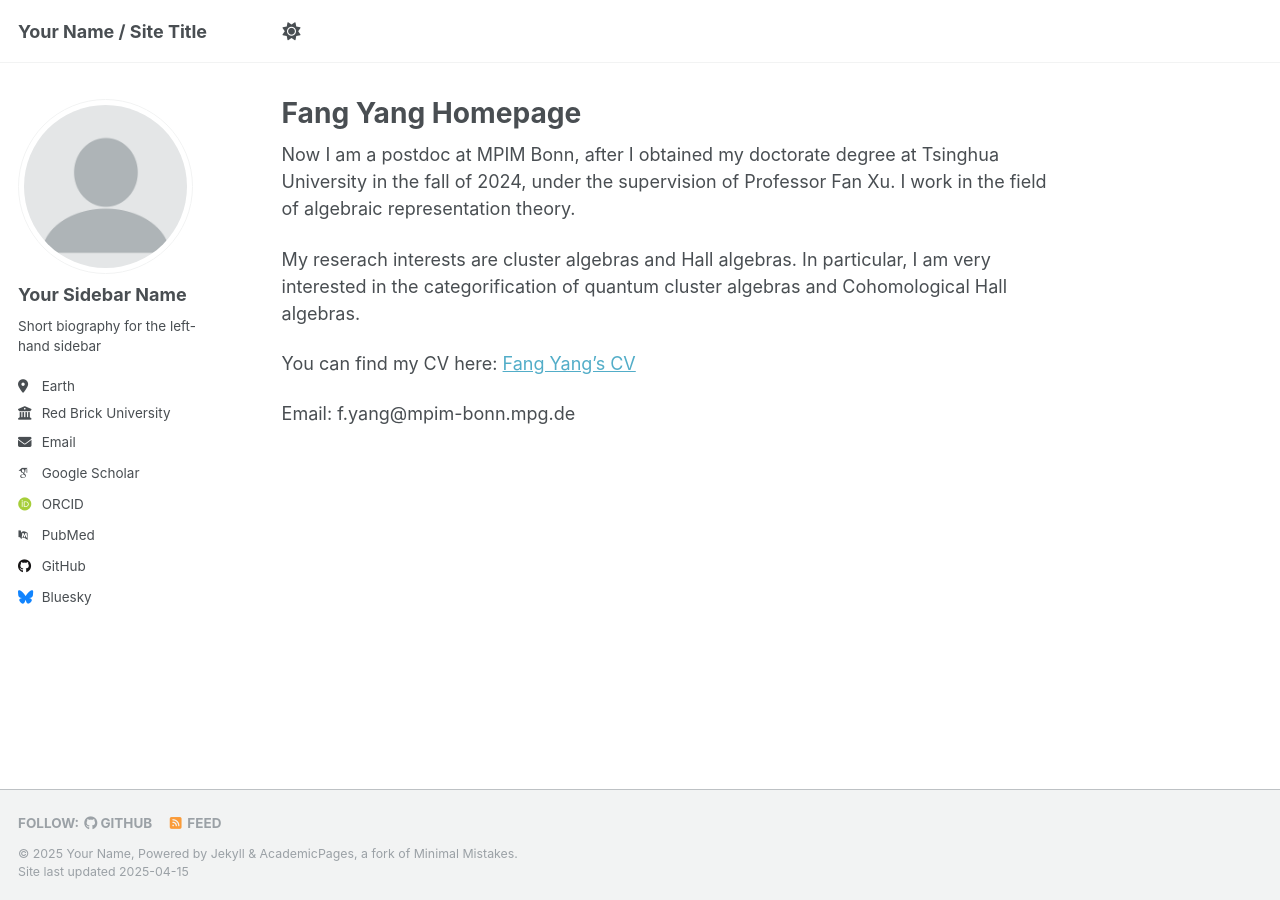
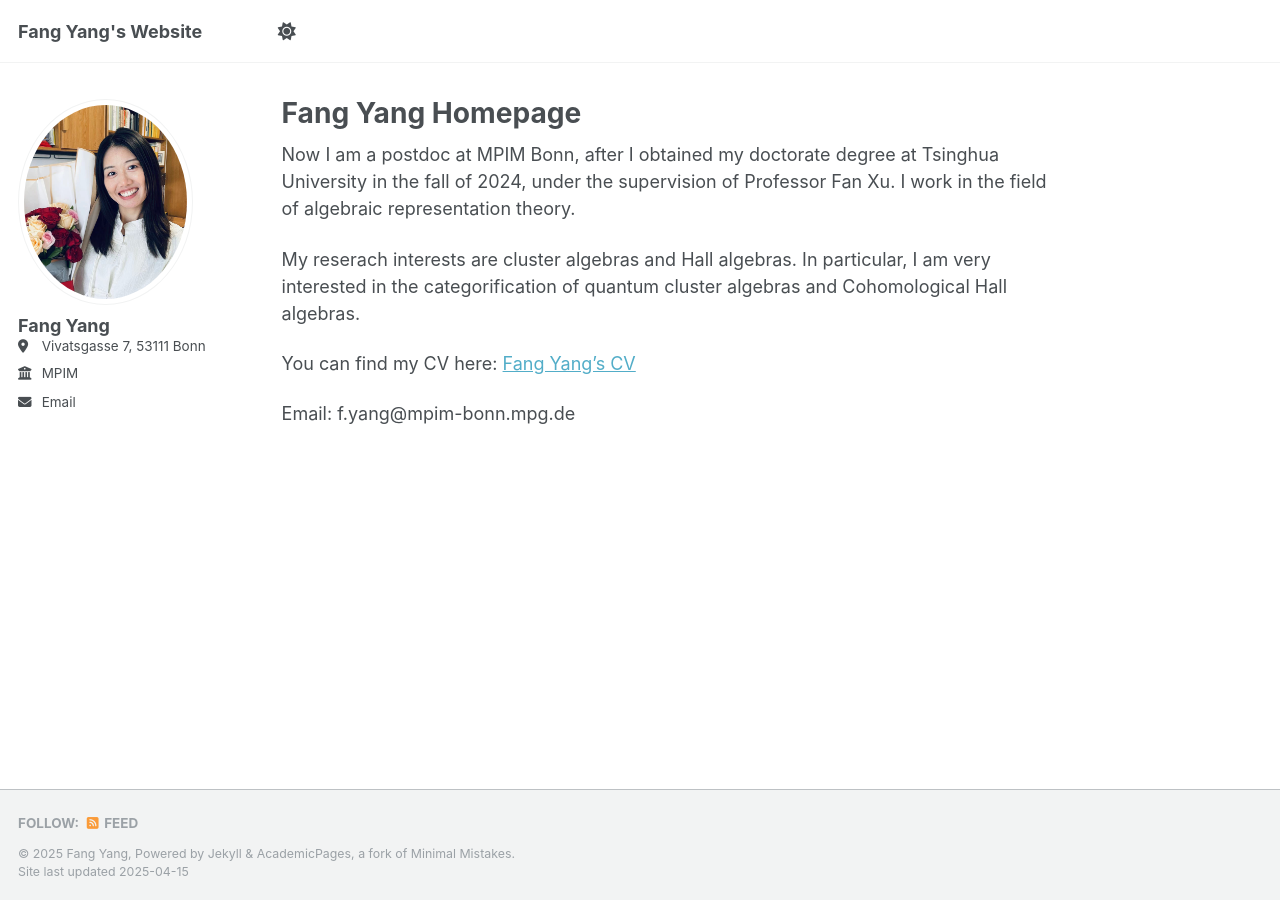
Before and after one commit to FangYang-math/FangYang-math.github.io, a Jekyll site: the page built from _pages/about.md, in a window 1280 px wide. Built offline with Jekyll 4.4.1, drawn with Linux system fonts in a browser that asks for light colours; some web fonts are replaced.

Commit message:
Update _config.yml

```diff
--- a/_config.yml
+++ b/_config.yml
@@ -9,80 +9,37 @@
 # Basic Site Settings
 locale                   : "en-US"
 site_theme               : "default"
-title                    : "Your Name / Site Title"
+title                    : "Fang Yang's Website"
 title_separator          : "-"
-name                     : &name "Your Name"
-description              : &description "personal description"
-url                      : https://academicpages.github.io # the base hostname & protocol for your site e.g. "https://[your GitHub username].github.io"
+name                     : &name "Fang Yang"
+
+url                      : https://FangYang-math.github.io # the base hostname & protocol for your site e.g. "https://[your GitHub username].github.io"
 baseurl                  : "" # the subpath of your site, e.g. "/blog"
-repository               : "academicpages/academicpages.github.io"
+repository               : "FangYang-math/FangYang-math.github.io"
 
 # Site Author - The following control what appear as part of the author content on the side bar.
 #               If a field is blank the icon and link will not appear, otherwise it will be shown.
 #               Additional customization can be done by editing /_includes/author-profile.html
 author:
   # Biographic information
-  avatar           : "profile.png"
-  name             : "Your Sidebar Name"
+  avatar           : "1.jpg"
+  name             : "Fang Yang"
   pronouns         : # example: "she/her"
-  bio              : "Short biography for the left-hand sidebar"
-  location         : "Earth"
-  employer         : "Red Brick University"
+  location         : "Vivatsgasse 7, 53111 Bonn"
+  employer         : "MPIM"
   uri              : # URL
-  email            : "none@example.org"
+  email            : "f.yang@mpim-bonn.mpg.de"
 
-  # Academic websites
-  arxiv            : # URL - Update with the correct link to your profile
-  googlescholar    : "https://scholar.google.com/citations?user=PS_CX0AAAAAJ"
-  impactstory      : # URL
-  orcid            : "http://orcid.org/yourorcidurl"
-  semantic         : # URL
-  pubmed           : "https://www.ncbi.nlm.nih.gov/pubmed/?term=john+snow"
-  researchgate     : # URL
-  scopus           : # URL
 
-  # Repositories and software development
-  bitbucket        : # Username - Update with your username on the site
-  codepen          : # Username
-  dribbble         : # Username
-  github           : "academicpages"
-  kaggle           : # Username
-  stackoverflow    : # User number or user number and name (i.e., use "1" or "1/jeff-atwood")
-
-  # Social media
-  bluesky          : "bsky.app" # Replace this with you Bluesky username
-  facebook         : # Username
-  flickr           : # Username
-  foursquare       : # Username
-  goodreads        : # Username
-  google_plus      : # Username
-  keybase          : # Username
-  instagram        : # Username
-  lastfm           : # Username
-  linkedin         : # Username
-  mastodon         : # URL
-  medium           : # URL
-  pinterest        : # Username
-  soundcloud       : # Username
-  steam            : # Username
-  telegram         : # URL
-  tumblr           : # Username
-  twitter          : # Username for X / Twitter
-  vine             : # Username
-  weibo            : # Username
-  wikipedia        : # Username
-  xing             : # Username
-  youtube          : # Username
-  zhihu            : # Username
 
 # Publication Category - The following the list of publication categories and their headings
-publication_category:
-  books:
-    title: 'Books'
-  manuscripts:
-    title: 'Journal Articles'
-  conferences:
-    title: 'Conference Papers'
+#publication_category:
+#  books:
+ #   title: 'Books'
+ # manuscripts:
+  #  title: 'Journal Articles'
+  #conferences:
+  #  title: 'Conference Papers'
 
 # Site Settings
 teaser                   :  # filename of teaser fallback teaser image placed in /images/, .e.g. "500x300.png"
```
